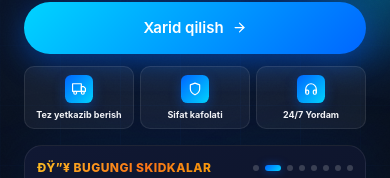
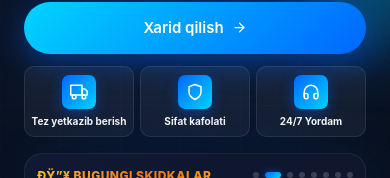
Before and after one commit to karimboyevnodirbek27-ux/robosale.shopp, a React (Vite) app in the folder frontend/: page / in a window 390 px wide. Shown: the part 135-313 px from the top of the page. Built offline with nearby package versions, Linux system fonts and the light colour scheme; no server answers.

Commit message:
ui: enlarge feature tile icons and typography (desktop + mobile)

```diff
--- a/frontend/src/components/Hero.css
+++ b/frontend/src/components/Hero.css
@@ -100,16 +100,16 @@
 
 .hf-icon {
     flex-shrink: 0;
-    width: 2.375rem;
-    height: 2.375rem;
+    width: 2.875rem;
+    height: 2.875rem;
     display: flex;
     align-items: center;
     justify-content: center;
     background: var(--gradient-primary);
-    border-radius: 0.6rem;
+    border-radius: 0.7rem;
     color: #fff;
-    font-size: 1.125rem;
-    box-shadow: 0 4px 12px rgba(var(--primary-rgb), 0.35);
+    font-size: 1.375rem;
+    box-shadow: 0 4px 14px rgba(var(--primary-rgb), 0.4);
 }
 
 .hf-text {
@@ -121,7 +121,7 @@
 
 .hf-text h4 {
     margin: 0;
-    font-size: 0.6875rem;
+    font-size: 0.8125rem;
     font-weight: 700;
     line-height: 1.3;
     color: var(--text-primary);
@@ -129,7 +129,7 @@
 
 .hf-text p {
     margin: 0;
-    font-size: 0.5625rem;
+    font-size: 0.6875rem;
     line-height: 1.4;
     color: var(--text-muted);
     white-space: nowrap;
@@ -567,14 +567,14 @@
     }
 
     .hf-icon {
-        width: 1.75rem;
-        height: 1.75rem;
-        font-size: 0.875rem;
-        border-radius: 0.4rem;
+        width: 2.125rem;
+        height: 2.125rem;
+        font-size: 1.125rem;
+        border-radius: 0.45rem;
     }
 
     .hf-text h4 {
-        font-size: 0.5625rem;
+        font-size: 0.625rem;
     }
 
     .hf-text p {
```
